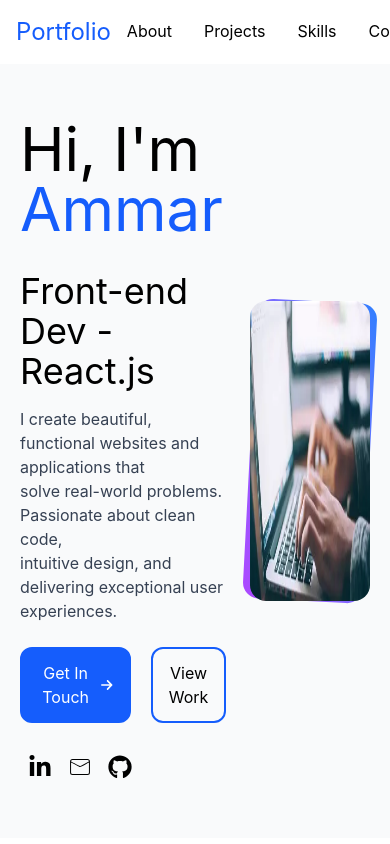
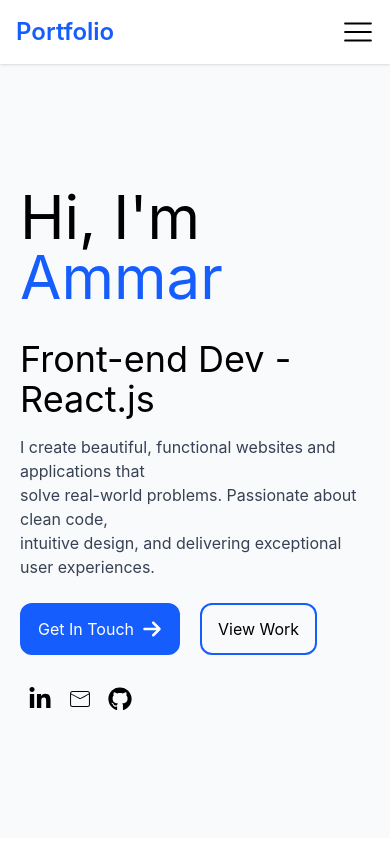
Before and after one commit to ammarmohammed6783-del/Portfolio, a React (Vite) app: page / in a window 390 px wide. Shown: the top 844 px of the page. Built offline with nearby package versions, Linux system fonts and the light colour scheme.

Commit message:
worked on some media query

```diff
--- a/src/components/About.tsx
+++ b/src/components/About.tsx
@@ -3,7 +3,7 @@ import { FaCode } from "react-icons/fa";
 function About() {
     return (
         <div id="about" className="flex flex-col justify-center items-center text-center my-15">
-            <div className="text ">
+            <div className="text max-w-2/3">
                 <h1 className="text-6xl">About Me</h1>
                 <p className="text-gray-600">I'm a passionate full-stack developer with 5+ years of experience building web</p>
                 <p className="text-gray-600">applications. I specialize in React, TypeScript, and Node.js, and I love turning</p>
--- a/src/components/Landing.tsx
+++ b/src/components/Landing.tsx
@@ -31,7 +31,7 @@ function Landing() {
                     <a href="https://www.linkedin.com/in/ammar-mohamed-02795a3a8/"><FaGithub className="size-10 p-2" /></a>
                 </div>
             </div>
-            <div className="relative w-125 h-75">
+            <div className="hidden relative w-125 h-75 lg:block">
                 <img
                     src={myImage}
                     alt=""
--- a/src/components/Nav.tsx
+++ b/src/components/Nav.tsx
@@ -1,27 +1,70 @@
-// import { FaLinkedinIn, FaUser, FaHome, FaBriefcase } from "react-icons/fa";
-// import { FaPeopleGroup } from "react-icons/fa6";
+import { useState, useEffect } from "react";
+import { RxHamburgerMenu } from "react-icons/rx";
 
 function Nav() {
+    const [open, setOpen] = useState(false);
+
+    // Close mobile menu when screen becomes desktop
+    useEffect(() => {
+        const handleResize = () => {
+            if (window.innerWidth >= 640) {
+                setOpen(false);
+            }
+        };
+
+        window.addEventListener("resize", handleResize);
+        return () => window.removeEventListener("resize", handleResize);
+    }, []);
+
+    const closeMenu = () => setOpen(false);
+
     return (
-        <div className="bg-white h-16 flex justify-between items-center shadow px-4">
-            <p className="text-2xl text-blue-600">Portfolio</p>
+        <div className="bg-white h-16 flex justify-between items-center shadow px-4 relative">
+            {/* Logo */}
+            <p className="text-2xl text-blue-600 font-semibold">Portfolio</p>
 
-            <div className="flex h-full">
-                <a href="#about" className="flex items-center px-4 border-b-2 border-transparent hover:border-blue-600 transition">
+            {/* Desktop Menu */}
+            <div className="hidden sm:flex h-full">
+                <a href="#about" onClick={closeMenu} className="flex items-center px-4 border-b-2 border-transparent hover:border-blue-600 transition">
                     About
                 </a>
-                <a href="#projects" className="flex items-center px-4 border-b-2 border-transparent hover:border-blue-600 transition">
+                <a href="#projects" onClick={closeMenu} className="flex items-center px-4 border-b-2 border-transparent hover:border-blue-600 transition">
                     Projects
                 </a>
-                <a href="#skills" className="flex items-center px-4 border-b-2 border-transparent hover:border-blue-600 transition">
+                <a href="#skills" onClick={closeMenu} className="flex items-center px-4 border-b-2 border-transparent hover:border-blue-600 transition">
                     Skills
                 </a>
-                <a href="#getTouch" className="flex items-center px-4 border-b-2 border-transparent hover:border-blue-600 transition">
+                <a href="#getTouch" onClick={closeMenu} className="flex items-center px-4 border-b-2 border-transparent hover:border-blue-600 transition">
+                    Contact
+                </a>
+            </div>
+
+            {/* Burger Icon */}
+            <RxHamburgerMenu
+                onClick={() => setOpen(!open)}
+                className="block sm:hidden w-8 h-8 cursor-pointer"
+            />
+
+            {/* Mobile Menu */}
+            <div
+                className={`absolute top-16 left-0 w-full bg-white shadow-md flex flex-col sm:hidden transition-all duration-200 ${open ? "block" : "hidden"
+                    }`}
+            >
+                <a href="#about" onClick={closeMenu} className="px-4 py-3 border-b hover:bg-gray-100">
+                    About
+                </a>
+                <a href="#projects" onClick={closeMenu} className="px-4 py-3 border-b hover:bg-gray-100">
+                    Projects
+                </a>
+                <a href="#skills" onClick={closeMenu} className="px-4 py-3 border-b hover:bg-gray-100">
+                    Skills
+                </a>
+                <a href="#getTouch" onClick={closeMenu} className="px-4 py-3 hover:bg-gray-100">
                     Contact
                 </a>
             </div>
         </div>
-    )
+    );
 }
 
-export default Nav
+export default Nav;
```
Also changed, not shown: src/todo.txt.
